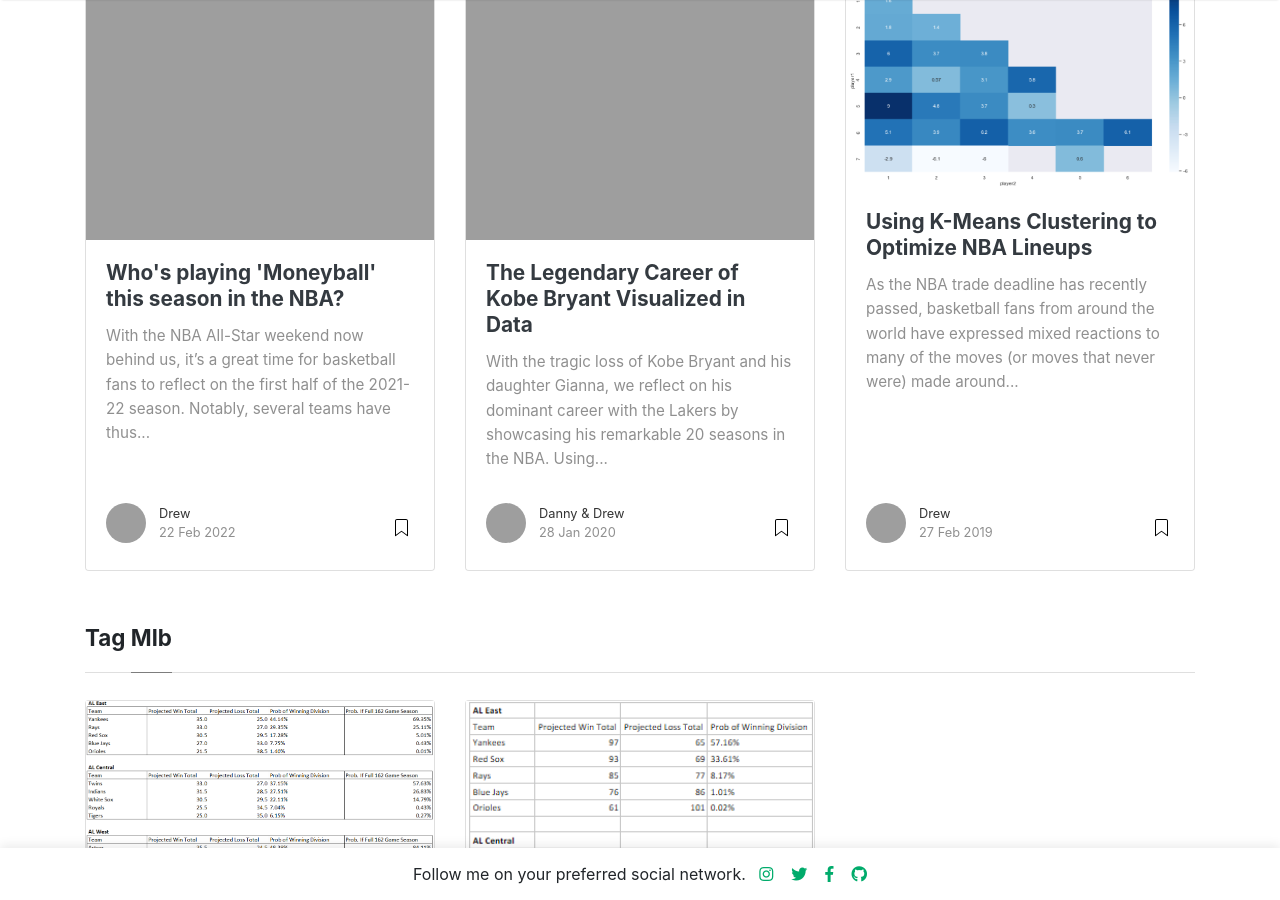
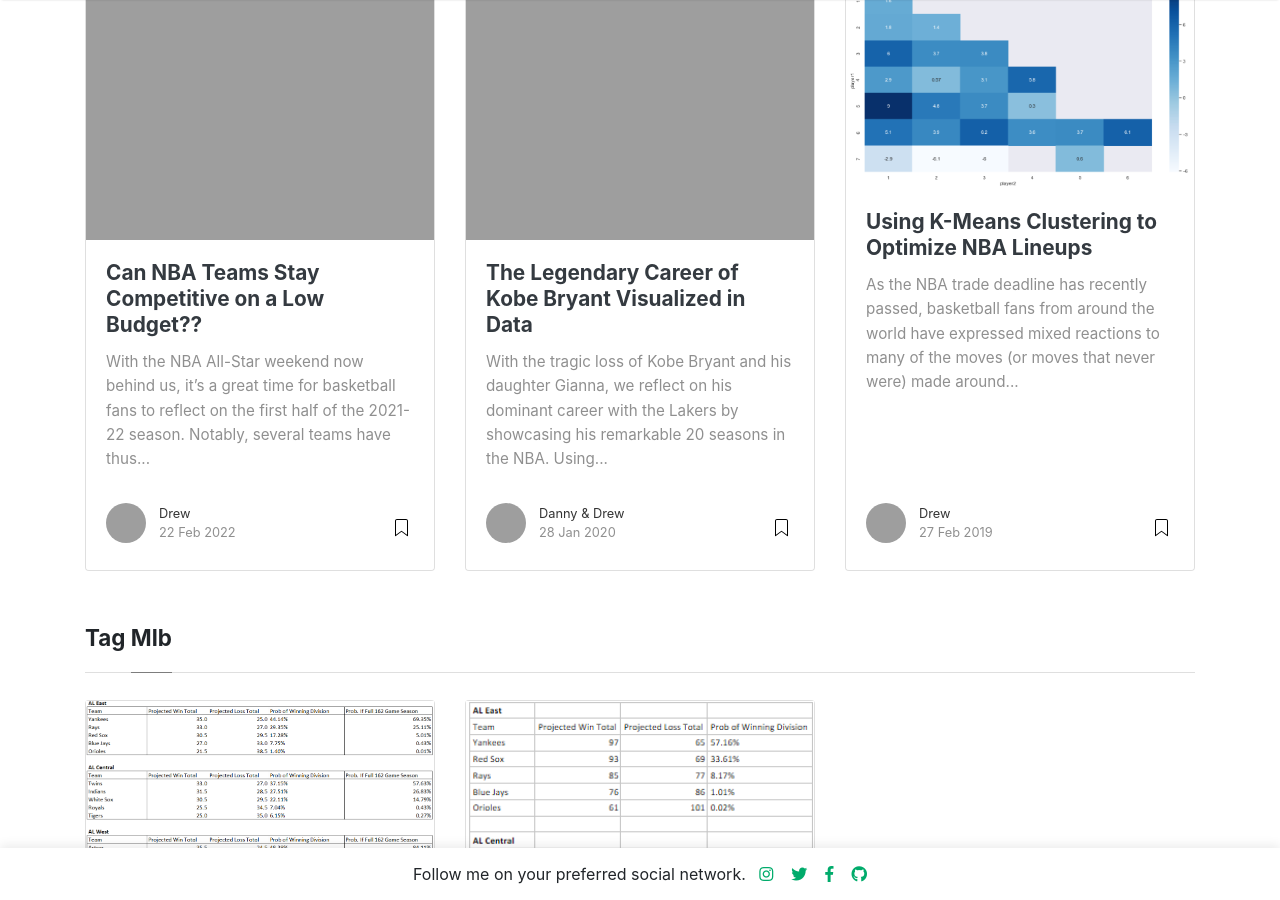
Before and after one commit to malteranalytics/malteranalytics.github.io, a Jekyll site: the page built from _pages/tags.md, in a window 1280 px wide and 900 px high, scrolled down 1965 px. Built offline with Jekyll 4.4.1, drawn with Linux system fonts in a browser that asks for light colours; nearby versions of some CDN libraries; some of the changed text lies outside the part shown; grey boxes are pictures that could not be loaded.

Commit message:
Update 2022-02-22-nba-lineups.md

```diff
--- a/_posts/2022-02-22-nba-lineups.md
+++ b/_posts/2022-02-22-nba-lineups.md
@@ -1,6 +1,6 @@
 ---
 layout: post
-title:  "Who's playing 'Moneyball' this season in the NBA?"
+title:  "Can NBA Teams Stay Competitive on a Low Budget??"
 author: drew
 categories: [ NBA, Basketball ]
 image: "https://malteranalytics.github.io/assets/images/2022-02-22-nba-lineups/image16.png"
@@ -115,3 +115,7 @@ In the Western Conference, the Warriors, Suns, Jazz, and Nuggets are all spendin
 ![plot of chunk unnamed-chunk-1](/assets/images/2022-02-22-nba-lineups/image14.png)
 
 ![plot of chunk unnamed-chunk-1](/assets/images/2022-02-22-nba-lineups/image15.png)
+
+
+
+As the prior 6 charts suggest, NBA success weighs not only on the amount of money a team spends, but the way in which they spend their money as well.  While it would be nearly impossible for a team resembling the Piston's payroll to compete at the same level as a team resembling the Warrior's payroll, roster development strategies certainly play a role in fluctuations between expected results and actual results.  No team can be ruled out of playoff hopes simply based on their total salary spend, and it doesn't take being in the top ranks of total payroll to consider yourself a championship contender, either.
```
